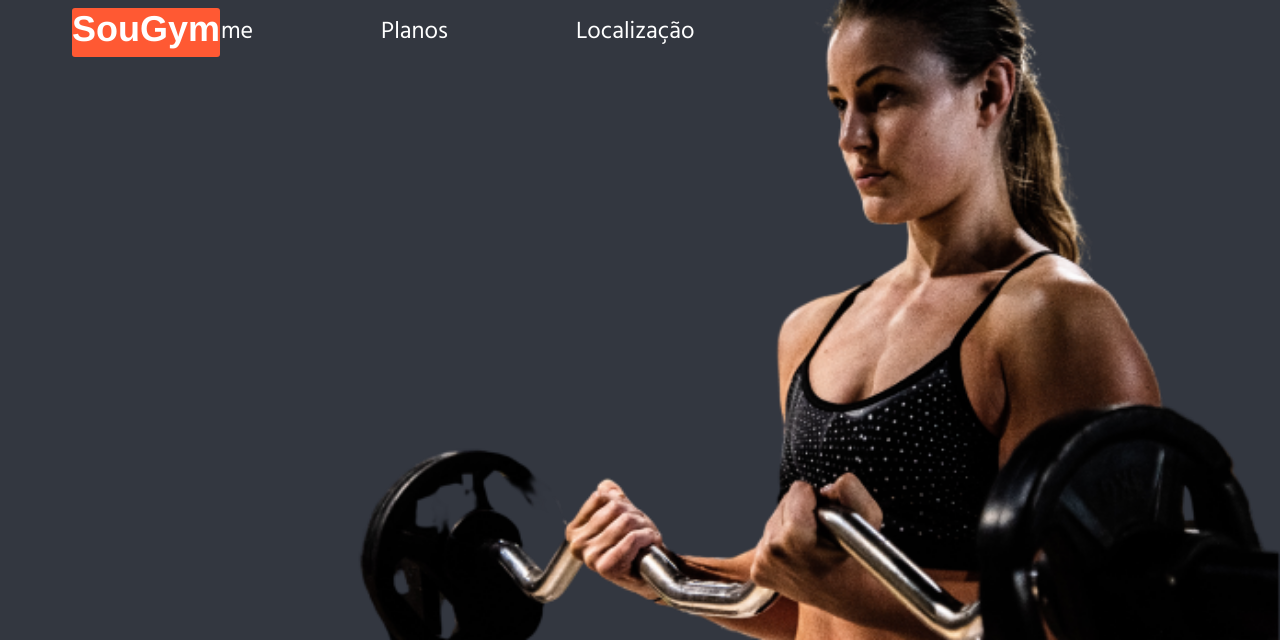
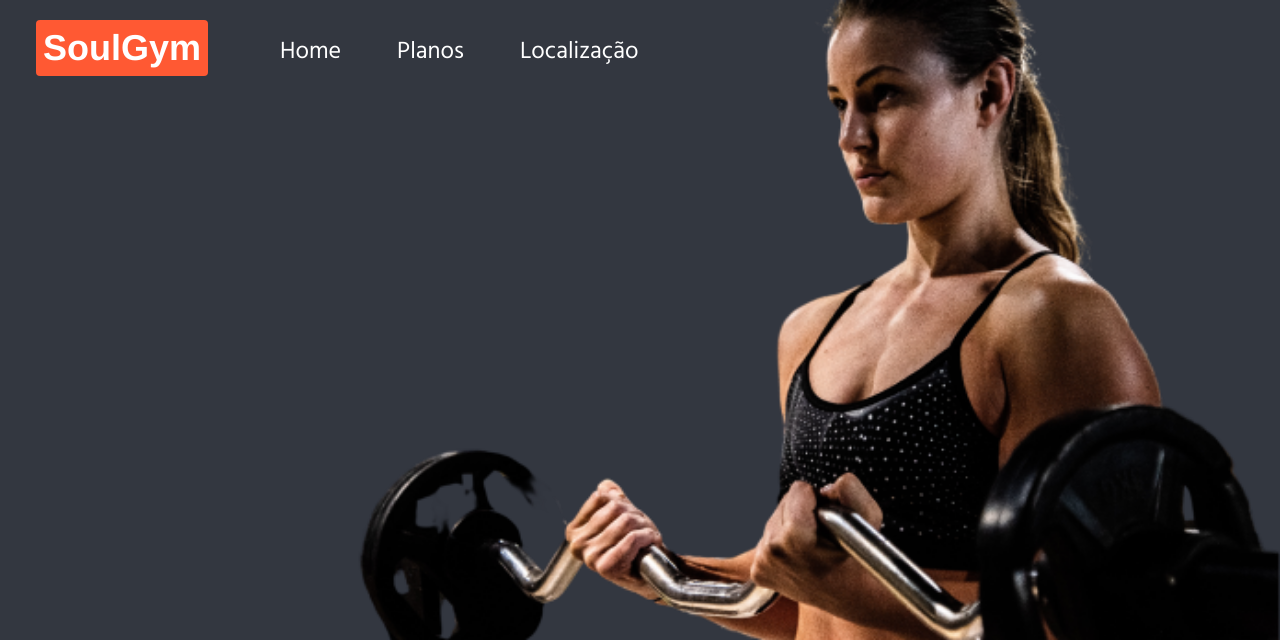
Before and after one commit to alvaroaxsmith/academia-soulcode, a PHP site: page /pages/localizacao.html in a window 1280 px wide. Shown: the top 640 px of the page. Run offline with PHP 8.4, Linux system fonts and the light colour scheme.

Commit message:
Co-authored-by: Giovane A. Tiburcio <giovaner10@users.noreply.github.com>

```diff
--- a/index.html
+++ b/index.html
@@ -14,12 +14,12 @@
 
 <body>
     <header class="header">
-        <h1 class="logo">SouGym</h1>
+        <h1 class="logo">SoulGym</h1>
         <nav class="nav-header">
             <ul class="nav-ul">
                 <li><a class="a-header" href="index.html">Home</a></li>
                 <li><a class="a-header" href="/pages/planos.html">Planos</a></li>
-                <li><a class="a-header" href="/pages/localizacao.html">Localização</a></li>
+                <li><a class="a-header ultimo" href="/pages/localizacao.html">Localização</a></li>
             </ul>
 
         </nav>
--- a/pages/localizacao.html
+++ b/pages/localizacao.html
@@ -14,7 +14,7 @@
 
 <body>
     <header class="header">
-        <h1 class="logo">SouGym</h1>
+        <h1 class="logo">SoulGym</h1>
         <nav class="nav-header">
             <ul class="nav-ul">
                 <li><a class="a-header" href="../index.html">Home</a></li>
@@ -27,7 +27,7 @@
     <main id="main-c">
 
         <div id="mapa">
-            <iframe
+            <iframe id="iframe"
                 src="https://www.google.com/maps/embed?pb=!1m14!1m12!1m3!1d15013.078982660223!2d-43.9913313!3d-19.828536250000003!2m3!1f0!2f0!3f0!3m2!1i1024!2i768!4f13.1!5e0!3m2!1spt-BR!2sbr!4v1644672520187!5m2!1spt-BR!2sbr"
                 allowfullscreen="" loading="lazy"></iframe>
         </div>
@@ -60,7 +60,7 @@
         </article>
         <nav class="nav-footer">
             <ul class="nav-ul">
-                <li><a class="a-footer" href="index.html">Home</a></li>
+                <li><a class="a-footer" href="../index.html">Home</a></li>
                 <li><a class="a-footer" href="/pages/planos.html">Planos</a></li>
                 <li><a class="a-footer" href="/pages/localizacao.html">Localização</a></li>
             </ul>
--- a/pages/planos.html
+++ b/pages/planos.html
@@ -15,14 +15,13 @@
 <body>
 
     <header class="header">
-        <a class="logo" href="../index.html">SoulGym</a>
+        <h1 class="logo">SoulGym</h1>
         <nav class="nav-header">
             <ul class="nav-ul">
                 <li><a class="a-header" href="../index.html">Home</a></li>
                 <li><a class="a-header" href="/pages/planos.html">Planos</a></li>
                 <li><a class="a-header" href="/pages/localizacao.html">Localização</a></li>
             </ul>
-
         </nav>
     </header>
 
@@ -110,7 +109,7 @@
         </article>
         <nav class="nav-footer">
             <ul class="nav-ul">
-                <li><a class="a-footer" href="index.html">Home</a></li>
+                <li><a class="a-footer" href="../index.html">Home</a></li>
                 <li><a class="a-footer" href="/pages/planos.html">Planos</a></li>
                 <li><a class="a-footer" href="/pages/localizacao.html">Localização</a></li>
             </ul>
--- /dev/null
+++ b/responsive/main-b.css
@@ -0,0 +1,32 @@
+@media(max-width: 910px){
+
+    .cards{
+        background-color: #C4C4C4 ;
+        flex-direction: column;
+        margin: 2.5rem;
+        margin-bottom: 0;
+        width: 30vw;
+        min-width: 250px;
+        height: 90%;
+        align-items: stretch;
+        box-shadow: 0.1px 0.1px 10px  #9B9DA1, -0.1px -0.1px 10px  #9B9DA1 ;
+
+    }
+}
+
+
+@media(max-width: 660px){
+
+    .cards{
+        background-color: #C4C4C4 ;
+        flex-direction: column;
+        margin: 2.5rem;
+        margin-bottom: 0;
+        width: 50vw;
+        min-width: 250px;
+        height: 90%;
+        align-items: stretch;
+        box-shadow: 0.1px 0.1px 10px  #9B9DA1, -0.1px -0.1px 10px  #9B9DA1 ;
+
+    }
+}
--- /dev/null
+++ b/responsive/main-c.css
@@ -0,0 +1,23 @@
+@media(max-width: 810px){
+
+    #main-c {
+        display: flex;
+        margin: 0;
+        padding: 0;
+
+       justify-content: center;
+       flex-direction: column;
+    }
+
+    #mapa {
+        display: flex;
+        border: 0;
+        margin: 0;
+        width: 100vw;
+        height: 50%;
+    }
+    #mapa #iframe {
+        width: 100vw;
+        height: 400px;
+      }
+}
--- a/styles/content/main-b.css
+++ b/styles/content/main-b.css
@@ -2,6 +2,7 @@
     display: flex;
     justify-content: center;
     background-color: #F5F5F5;
+    flex-wrap: wrap;
 
 
 }
@@ -16,9 +17,10 @@ main{
 .cards{
     background-color: #C4C4C4 ;
     flex-direction: column;
-    margin: 20px;
+    margin: 2.5rem;
     width: 20vw;
-    height: 60%;
+    min-width: 220px;
+    height: 90%;
     align-items: stretch;
     box-shadow: 0.1px 0.1px 10px  #9B9DA1, -0.1px -0.1px 10px  #9B9DA1 ;
 
--- a/styles/content/main-c.css
+++ b/styles/content/main-c.css
@@ -12,7 +12,7 @@
     margin: 0;
     width: 50vw;
 }
-#mapa iframe {
+#mapa #iframe {
     width: 50vw;
 }
 
--- a/styles/footer.css
+++ b/styles/footer.css
@@ -24,3 +24,7 @@
     padding: 0.8rem 4rem 0.8rem 4rem;
     text-decoration: none;
 }
+
+.a-footer:last-child {
+    padding-right: 0;
+}
--- a/styles/header.css
+++ b/styles/header.css
@@ -22,9 +22,8 @@ class nav-ul responde ao footer também.
 
 .nav-ul {
     list-style-type: none;
-    margin: 0;
-    overflow: hidden;
-    padding-left: 0;
+    margin-top: 33px;
+
 }
 
 .nav-header {
@@ -34,21 +33,21 @@ class nav-ul responde ao footer também.
 }
 
 
-.nav-ul li a {
-    display: block;
+.nav-ul .a-header {
     color: white;
-    padding: 0.8rem 4rem 0.8rem 4rem;
+    padding-right: 3.5rem;
     text-decoration: none;
 }
 
+
 .logo {
-    position: absolute;
-    top: 0.5rem;
-    left: 4.5rem;
+    margin-top: 20px;
+    margin-left: 20px;
     background-color: #FF5933;
     color: #FFFFFF;
-    border-radius: 3px;
-    padding-bottom: 7px;
+    height: fit-content;
+    border-radius: 4px;
+    padding: 7px;
     font-family: 'Franklin Gothic Medium', 'Arial Narrow', Arial, sans-serif;
-    font-size: clamp(1em, 1em + 1vw, 1.5em);
+    font-size: 36px;
 }
--- a/styles/main.css
+++ b/styles/main.css
@@ -4,4 +4,6 @@
 @import url("content/main-a.css");
 @import url("content/main-b.css");
 @import url("content/main-c.css");
+@import url(../responsive/main-b.css);
+@import url(../responsive/main-c.css);
 @import url('https://fonts.googleapis.com/css2?family=Hind:wght@300;400;500;600;700&display=swap');
```
